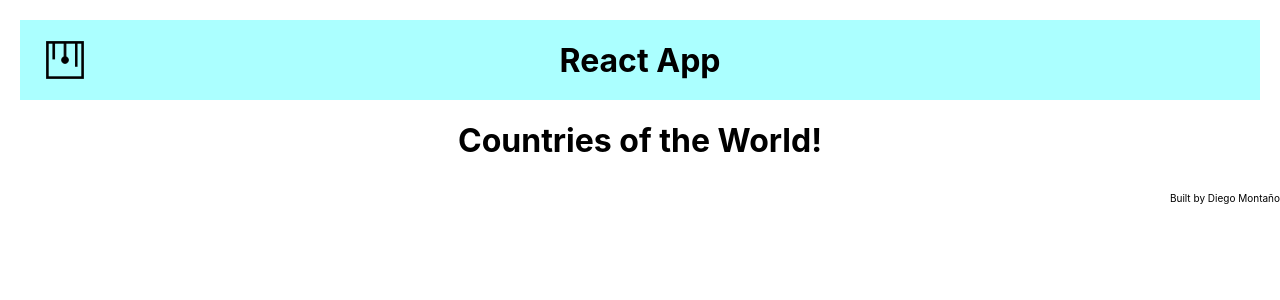
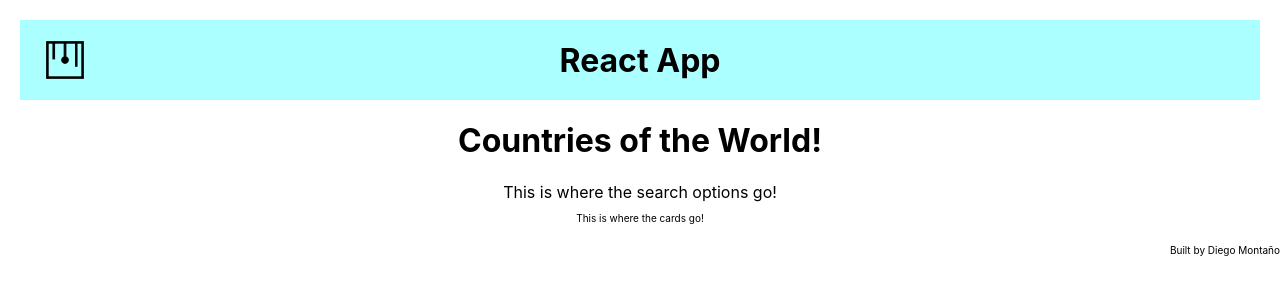
Before and after one commit to MontanoDiego/scratch-countries, a React (Create React App) app: page / in a window 1280 px wide. Shown: the top 300 px of the page. Built offline with nearby package versions, Linux system fonts and the light colour scheme.

Commit message:
creating react functional components for later!

```diff
--- /dev/null
+++ b/src/components/CountryCards/CountryCards.css
@@ -0,0 +1,7 @@
+.cardContainer {
+  display: grid;
+}
+
+p {
+  font-size: large;
+}
--- /dev/null
+++ b/src/components/CountryCards/CountryCards.js
@@ -0,0 +1,10 @@
+import React from 'react';
+import './CountryCards.css';
+
+export default function CountryCards() {
+  return (
+    <div className='cardContainer'>
+      <p>This is where the cards go!</p>
+    </div>
+  );
+}
--- a/src/components/Main/Main.js
+++ b/src/components/Main/Main.js
@@ -1,9 +1,13 @@
 import React from 'react';
+import CountryCards from '../CountryCards/CountryCards.js';
+import Search from '../Search/Search.js';
 
 export default function Main() {
   return (
     <>
       <h1>Countries of the World!</h1>
+      <Search />
+      <CountryCards />
     </>
   );
 }
--- /dev/null
+++ b/src/components/Search/Search.js
@@ -0,0 +1,8 @@
+import React from 'react';
+import './Search.css';
+
+export default function Search() {
+  return (
+    <div>This is where the search options go!</div>
+  );
+}
```
Also changed, not shown: src/components/Search/Search.css (added).
